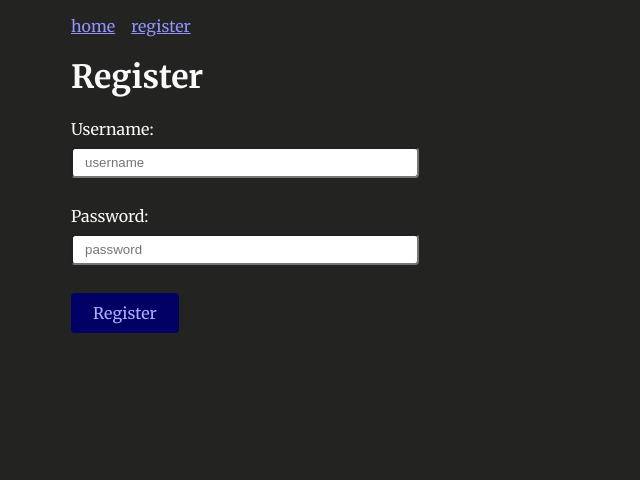
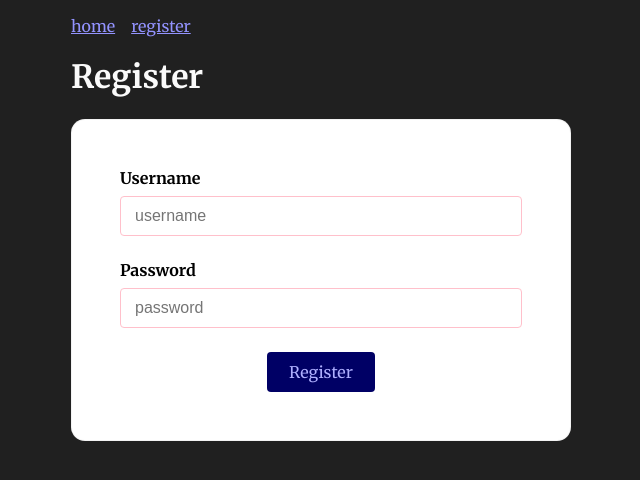
Before and after one commit to HladenRazum/vite-react-meals-frontend, a React (Vite) app: page /register in a window 1280 px wide. Shown: the top 480 px of the page, without its empty margins (319-959 px from the left). Built offline with nearby package versions, Linux system fonts and the light colour scheme.

Commit message:
some styling

```diff
--- a/src/pages/Register/components/RegisterForm.tsx
+++ b/src/pages/Register/components/RegisterForm.tsx
@@ -20,7 +20,7 @@ const RegisterForm: React.FC = () => {
    return (
       <form onSubmit={handleSubmit(onSubmit)}>
          <div className="formGroup">
-            <label htmlFor="username">Username: </label>
+            <label htmlFor="username">Username</label>
             <input
                type="text"
                placeholder="username"
@@ -30,7 +30,7 @@ const RegisterForm: React.FC = () => {
             <p className="error">{errors.username?.message}</p>
          </div>
          <div className="formGroup">
-            <label htmlFor="password">Password: </label>
+            <label htmlFor="password">Password</label>
             <input
                type="text"
                placeholder="password"
--- a/src/styles/_form.css
+++ b/src/styles/_form.css
@@ -1,3 +1,10 @@
 form {
-   max-width: 320px;
+   background-color: white;
+   max-width: 420px;
+   border: 1px solid rgba(230, 230, 230, 0.49);
+   display: flex;
+   flex-direction: column;
+   align-items: center;
+   padding: 3em;
+   border-radius: 14px;
 }
--- a/src/styles/_globals.css
+++ b/src/styles/_globals.css
@@ -1,13 +1,20 @@
 .wrapper {
    max-width: 500px;
    margin: auto;
+   display: flex;
+   flex-direction: column;
 }
 
 .formGroup {
    margin-bottom: var(--mb-sm);
+   display: flex;
+   flex-direction: column;
+   width: 100%;
 }
 
 label {
    display: block;
    margin-bottom: var(--mb-sm);
+   color: black;
+   font-weight: 700;
 }
--- a/src/styles/_input.css
+++ b/src/styles/_input.css
@@ -1,6 +1,8 @@
 input {
-   display: block;
+   font-size: inherit;
    border-radius: 4px;
-   padding: 6px 12px;
-   width: 100%;
+   padding: 10px 14px;
+   display: inline-block;
+   margin-bottom: var(--mb-md);
+   border: 1px solid pink;
 }
--- a/src/styles/_palette.css
+++ b/src/styles/_palette.css
@@ -1,5 +1,5 @@
 :root {
-   --darkGrey: #232322;
+   --darkGrey: #202020;
    --white: #fafafa;
    --lightRed: #ff1212;
    --darkRed: #270101;
```
